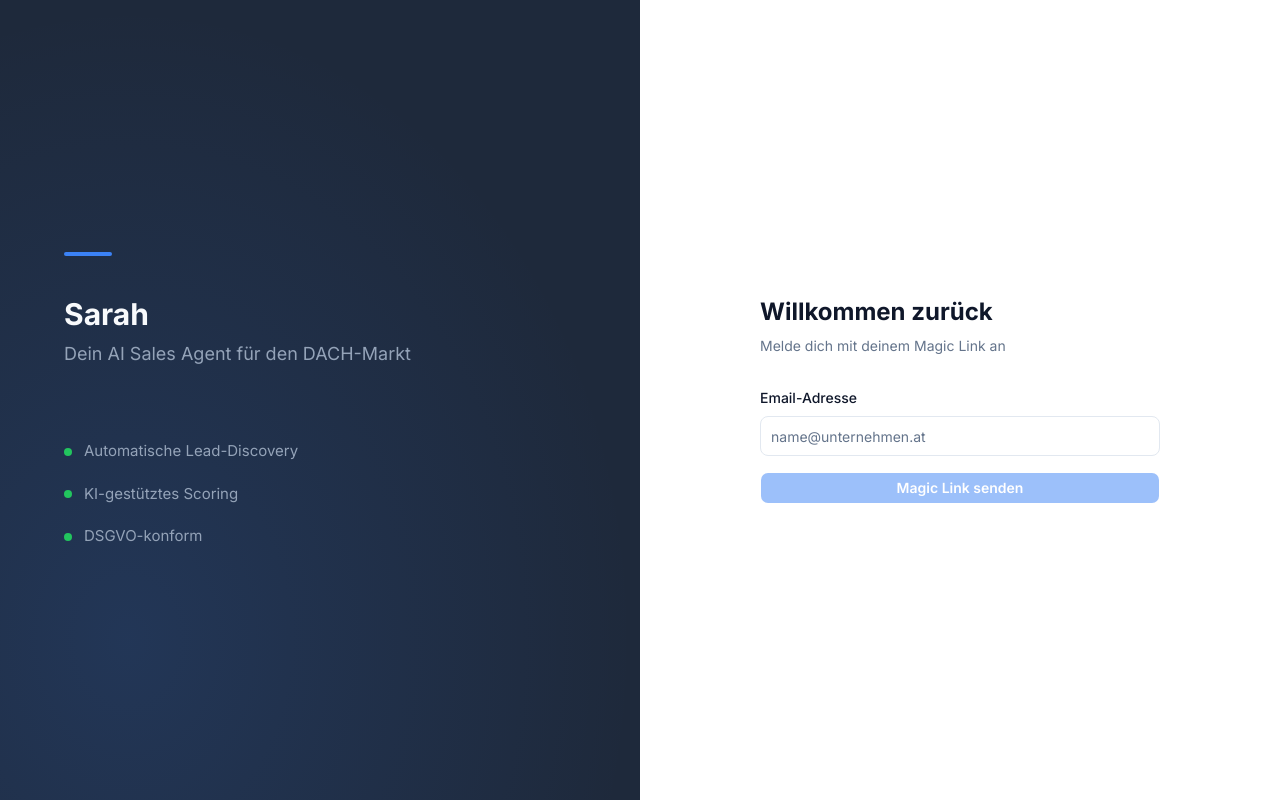
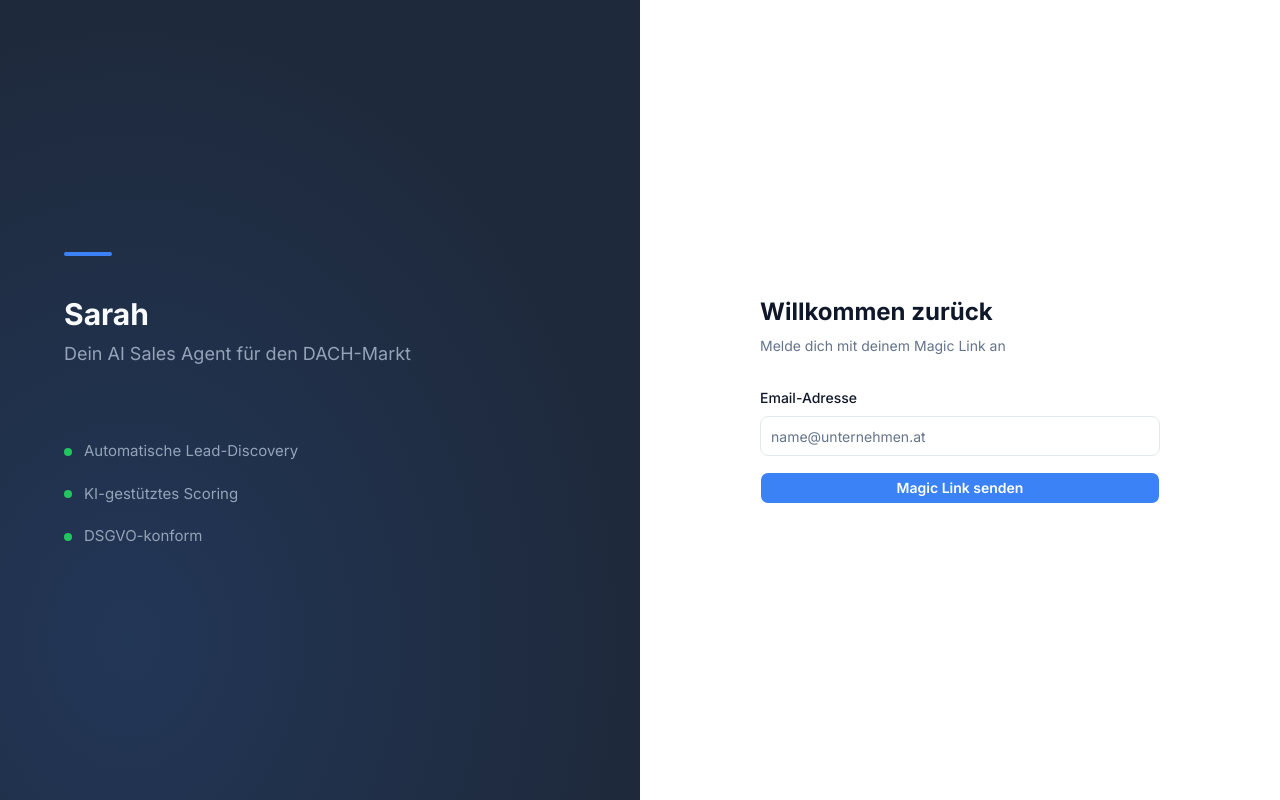
Before and after one commit to thuber19/project_sarah, a Next.js app: page /login in a window 1280 px wide. Built offline with nearby package versions, Linux system fonts and the light colour scheme.

Commit message:
fix(auth): button no longer disabled when browser autofill skips onChange

```diff
--- a/src/app/(auth)/login/page.tsx
+++ b/src/app/(auth)/login/page.tsx
@@ -86,7 +86,7 @@ export default function LoginPage() {
                 )}
                 <Button
                   type="submit"
-                  disabled={isPending || !email}
+                  disabled={isPending}
                   className="w-full bg-accent py-2.5 text-sm font-semibold text-white hover:bg-accent/90"
                 >
                   {isPending ? 'Wird gesendet…' : 'Magic Link senden'}
```
